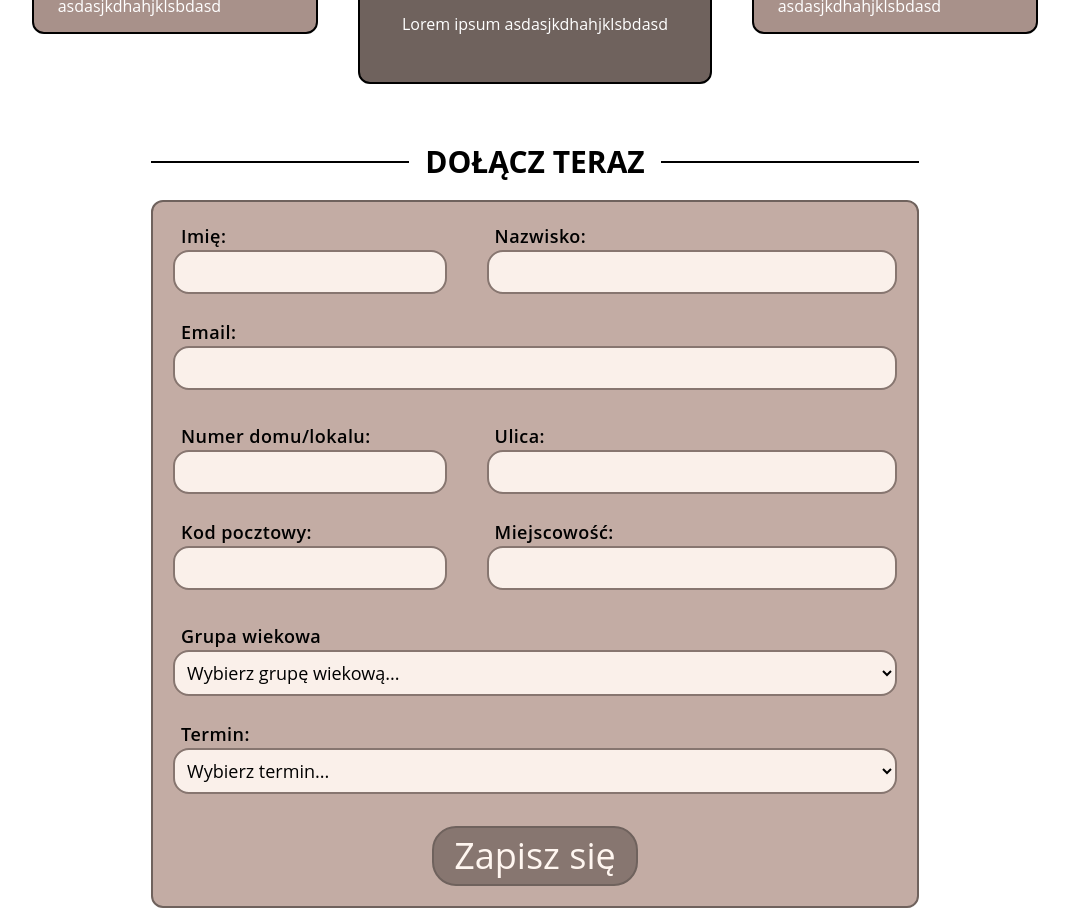
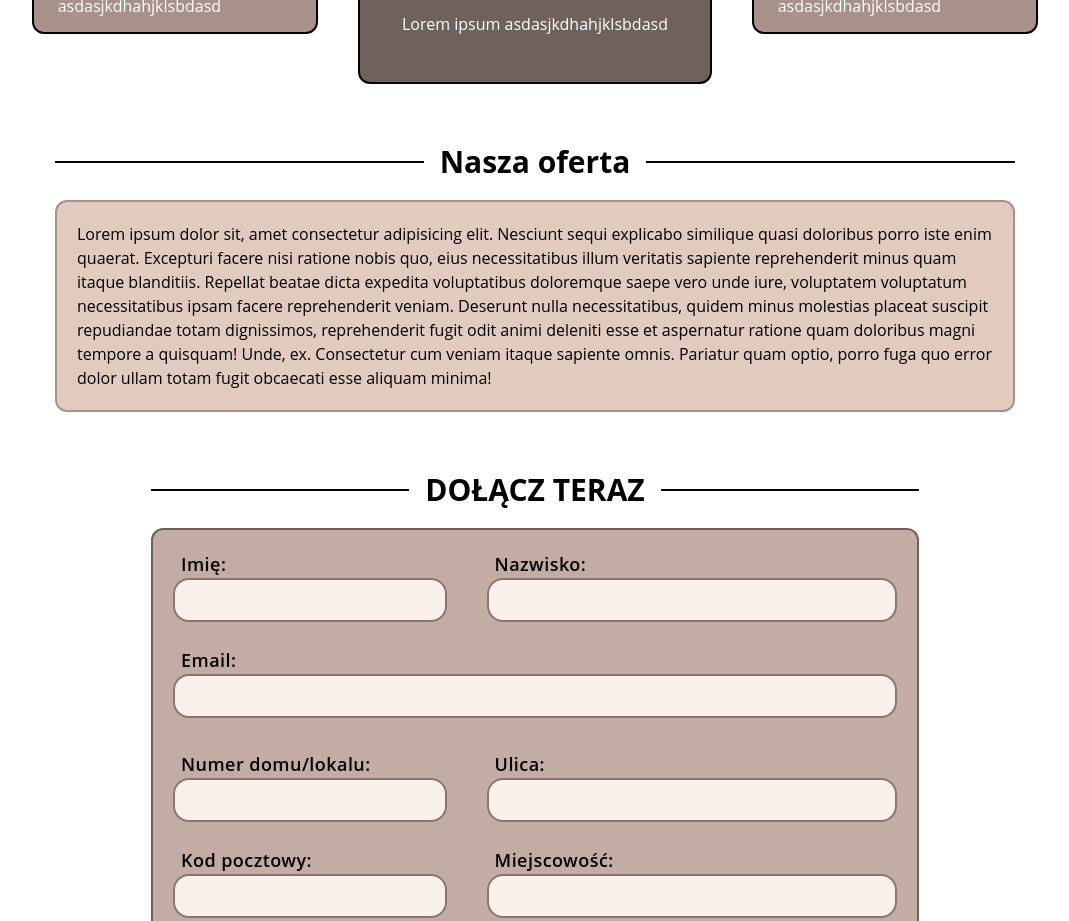
Before and after one commit to Kwiasek/szkola-letnia, a React (Vite) app: page / in a window 1280 px wide. Shown: the part 3320-4241 px from the top of the page, without its empty margins (105-1174 px from the left). Built offline with nearby package versions, Linux system fonts and the light colour scheme.

Commit message:
Added Offer component

```diff
--- a/src/App.jsx
+++ b/src/App.jsx
@@ -5,6 +5,7 @@ import Form from "./components/Form";
 import Alert from "./components/Alert";
 import Footer from "./components/Footer";
 import About from "./components/About";
+import Offer from "./components/Offer";
 
 function App() {
   return (
@@ -19,6 +20,7 @@ function App() {
           <Header />
           <Project />
           <About />
+          <Offer/>
           <Form />
         </main>
         <Footer/>
--- /dev/null
+++ b/src/components/Offer.jsx
@@ -0,0 +1,12 @@
+import SectionHeader from "./project/SectionHeader";
+
+const Offer = () => {
+    return (
+        <section>
+            <SectionHeader text='Nasza oferta'/>
+            <div className="bg-coffee-400 border-2 border-coffee-600 rounded-xl p-5">Lorem ipsum dolor sit, amet consectetur adipisicing elit. Nesciunt sequi explicabo similique quasi doloribus porro iste enim quaerat. Excepturi facere nisi ratione nobis quo, eius necessitatibus illum veritatis sapiente reprehenderit minus quam itaque blanditiis. Repellat beatae dicta expedita voluptatibus doloremque saepe vero unde iure, voluptatem voluptatum necessitatibus ipsam facere reprehenderit veniam. Deserunt nulla necessitatibus, quidem minus molestias placeat suscipit repudiandae totam dignissimos, reprehenderit fugit odit animi deleniti esse et aspernatur ratione quam doloribus magni tempore a quisquam! Unde, ex. Consectetur cum veniam itaque sapiente omnis. Pariatur quam optio, porro fuga quo error dolor ullam totam fugit obcaecati esse aliquam minima!</div>
+        </section>
+    );
+}
+
+export default Offer;
```
